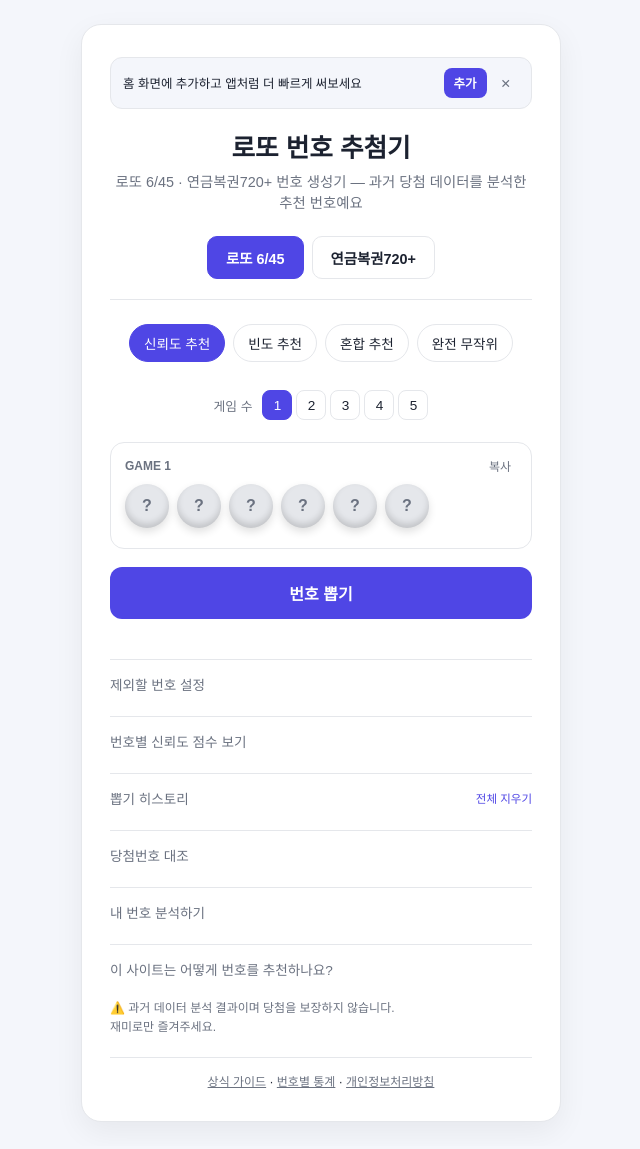
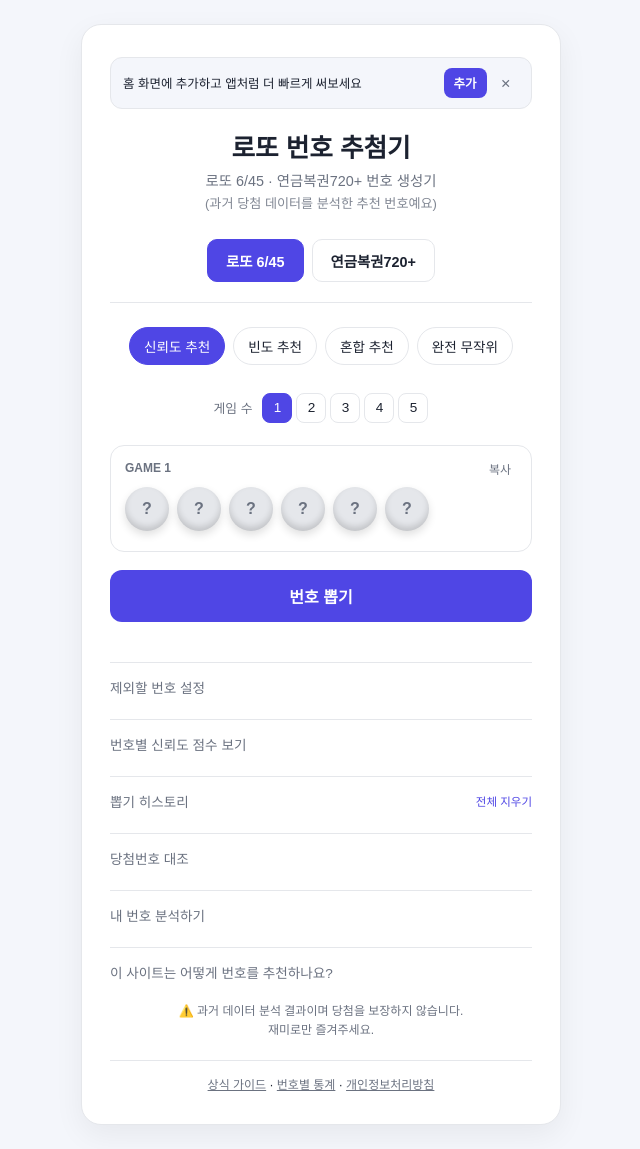
Before and after one commit to 01033199305k-stack/lotto-app, a Flask app: page / in a window 1280 px wide. Shown: the whole page, without its empty margins (319-959 px from the left). Before the commit the page ends 1122 px from the top, so only its background shows below. Run offline with Flask 3, Linux system fonts and the light colour scheme; data that the repository does not hold is empty.

Commit message:
Fix Korean text wrapping and disclaimer alignment
The home subtitle wrapped mid-syllable (분/석한) because the default
word-break splits Korean anywhere; keep-all wraps at spaces instead.
Splits it into a title line and a parenthetical note line.

Also drops the hardcoded text-align:left on .disclaimer so it inherits
the parent — centered inside the home card, left inside the /stats
reading column — instead of sitting left-aligned under centered content.

Co-Authored-By: Claude Opus 5 <noreply@anthropic.com>

```diff
--- a/static/style.css
+++ b/static/style.css
@@ -55,6 +55,15 @@ h1 {
   margin: 0 0 24px;
   color: var(--muted);
   font-size: 0.9rem;
+  line-height: 1.55;
+  /* Korean has no spaces inside a word, so the default break-anywhere wrap
+     splits words mid-syllable (분/석한). keep-all wraps at spaces instead. */
+  word-break: keep-all;
+}
+
+.subtitle-note {
+  font-size: 0.82rem;
+  opacity: 0.85;
 }
 
 .latest-card {
@@ -458,12 +467,14 @@ h1 {
   background: var(--accent);
 }
 
+/* No text-align here on purpose: it inherits the parent's. The home card is
+   centered, /stats is a left-aligned reading column, and both want their
+   disclaimer to match. */
 .disclaimer {
   margin: 20px 0 0;
   font-size: 0.75rem;
   line-height: 1.6;
   color: var(--muted);
-  text-align: left;
   word-break: keep-all;
 }
 
--- a/templates/index.html
+++ b/templates/index.html
@@ -60,7 +60,7 @@
     </div>
 
     <h1>로또 번호 추첨기</h1>
-    <p class="subtitle">로또 6/45 · 연금복권720+ 번호 생성기 — 과거 당첨 데이터를 분석한 추천 번호예요</p>
+    <p class="subtitle">로또 6/45 · 연금복권720+ 번호 생성기<br><span class="subtitle-note">(과거 당첨 데이터를 분석한 추천 번호예요)</span></p>
 
     <div class="game-tabs">
       <button class="game-tab active" data-game="lotto">로또 6/45</button>
```
